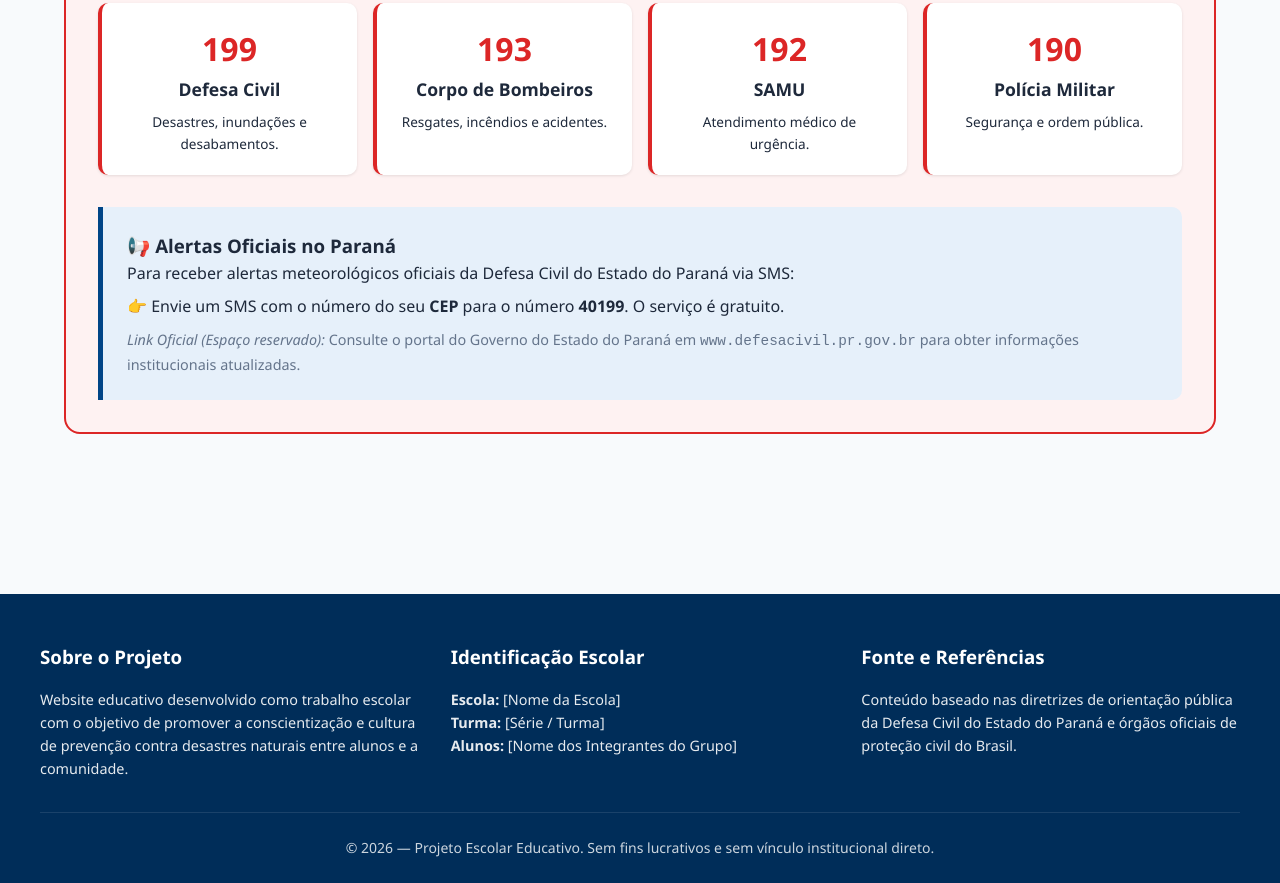
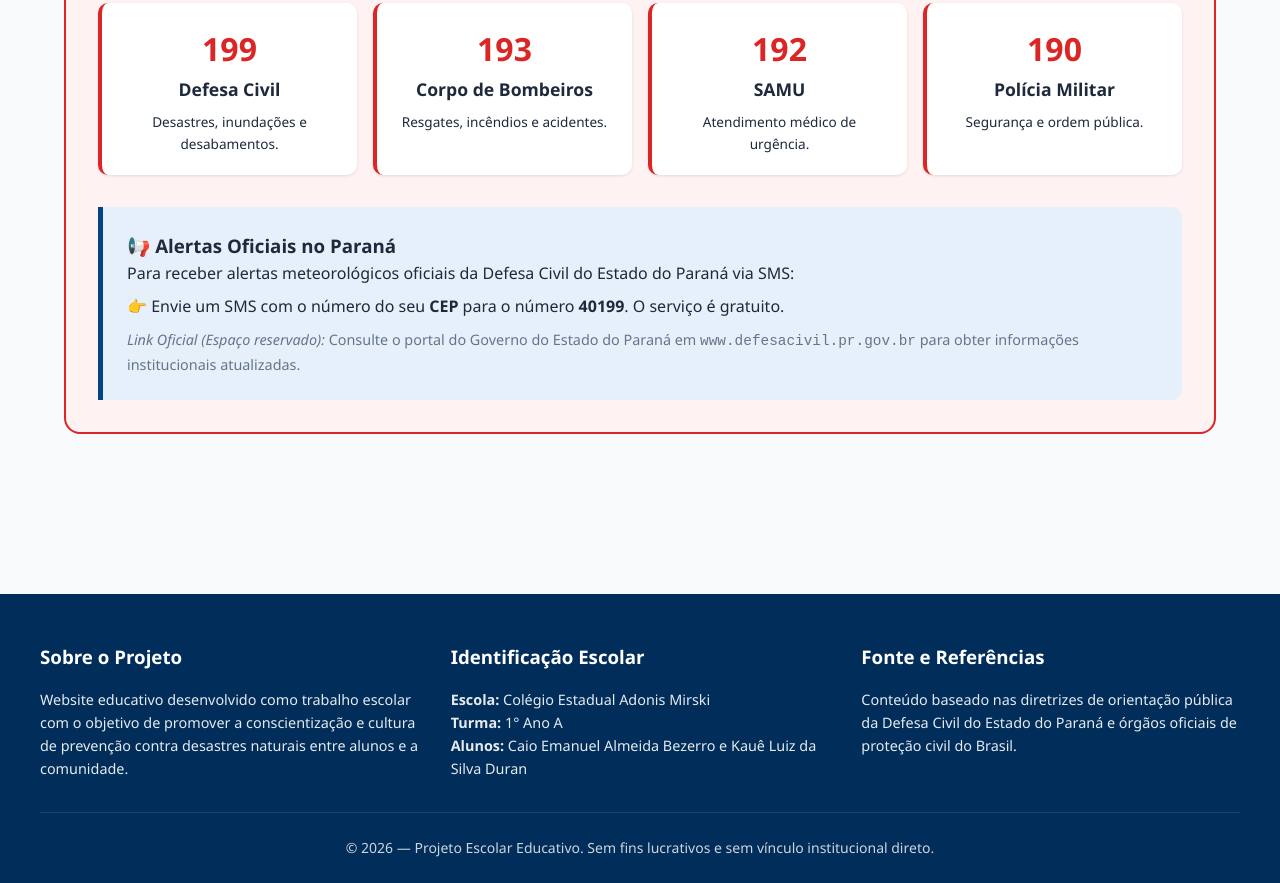
Before and after one commit to caiobezerro-art/Defesa-Civil, a plain HTML site: page index.html in a window 1280 px wide. Shown: the part 3848-4731 px from the top of the page. Drawn offline with Linux system fonts and the light colour scheme.

Commit message:
Update school identification details in index.html

```diff
--- a/index.html
+++ b/index.html
@@ -930,9 +930,9 @@
             </div>
             <div>
                 <h3 style="margin-bottom: 1rem;">Identificação Escolar</h3>
-                <p style="font-size: 0.9rem; opacity: 0.9;"><strong>Escola:</strong> [Nome da Escola]</p>
-                <p style="font-size: 0.9rem; opacity: 0.9;"><strong>Turma:</strong> [Série / Turma]</p>
-                <p style="font-size: 0.9rem; opacity: 0.9;"><strong> Alunos:</strong> [Nome dos Integrantes do Grupo]</p>
+                <p style="font-size: 0.9rem; opacity: 0.9;"><strong>Escola:</strong> Colégio Estadual Adonis Mirski</p>
+                <p style="font-size: 0.9rem; opacity: 0.9;"><strong>Turma:</strong> 1° Ano A</p>
+                <p style="font-size: 0.9rem; opacity: 0.9;"><strong> Alunos:</strong> Caio Emanuel Almeida Bezerro e Kauê Luiz da Silva Duran</p>
             </div>
             <div>
                 <h3 style="margin-bottom: 1rem;">Fonte e Referências</h3>
```
